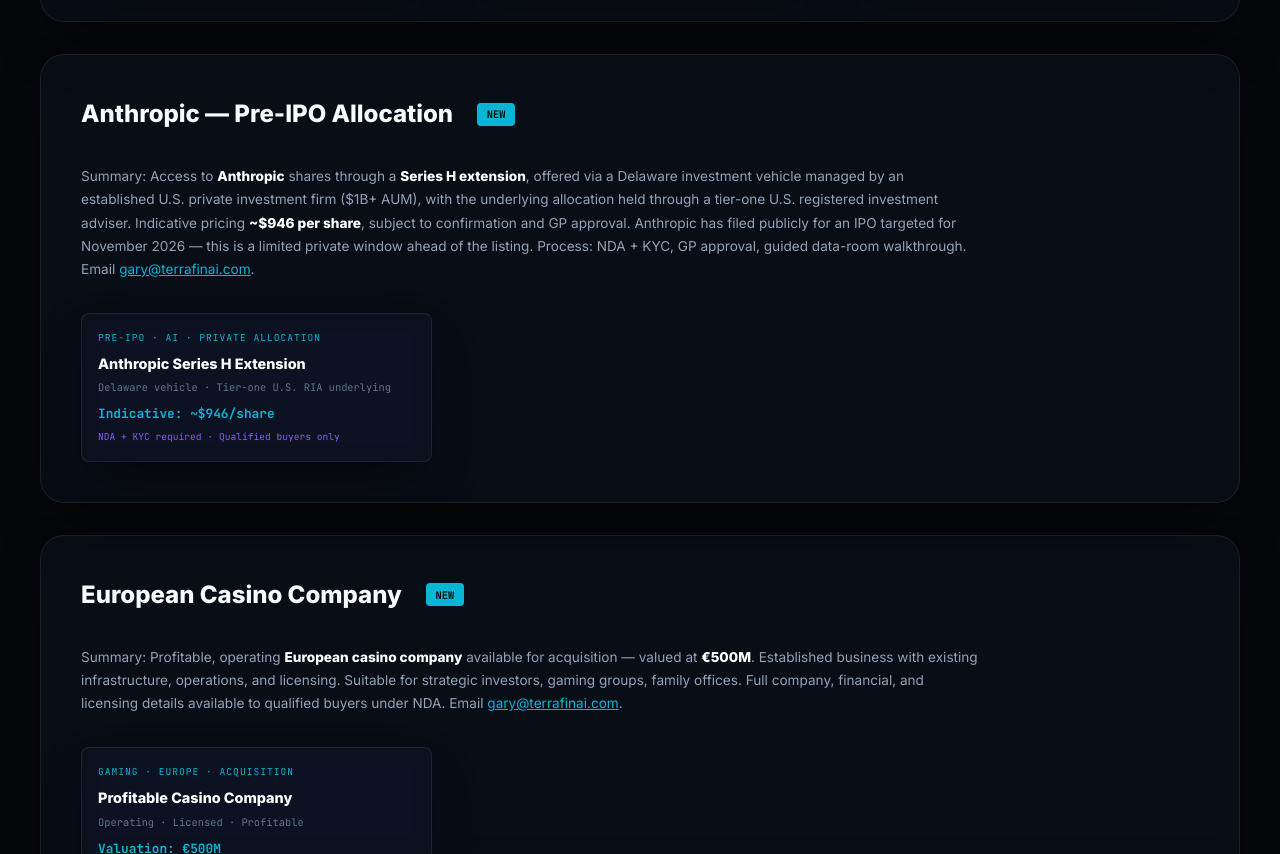
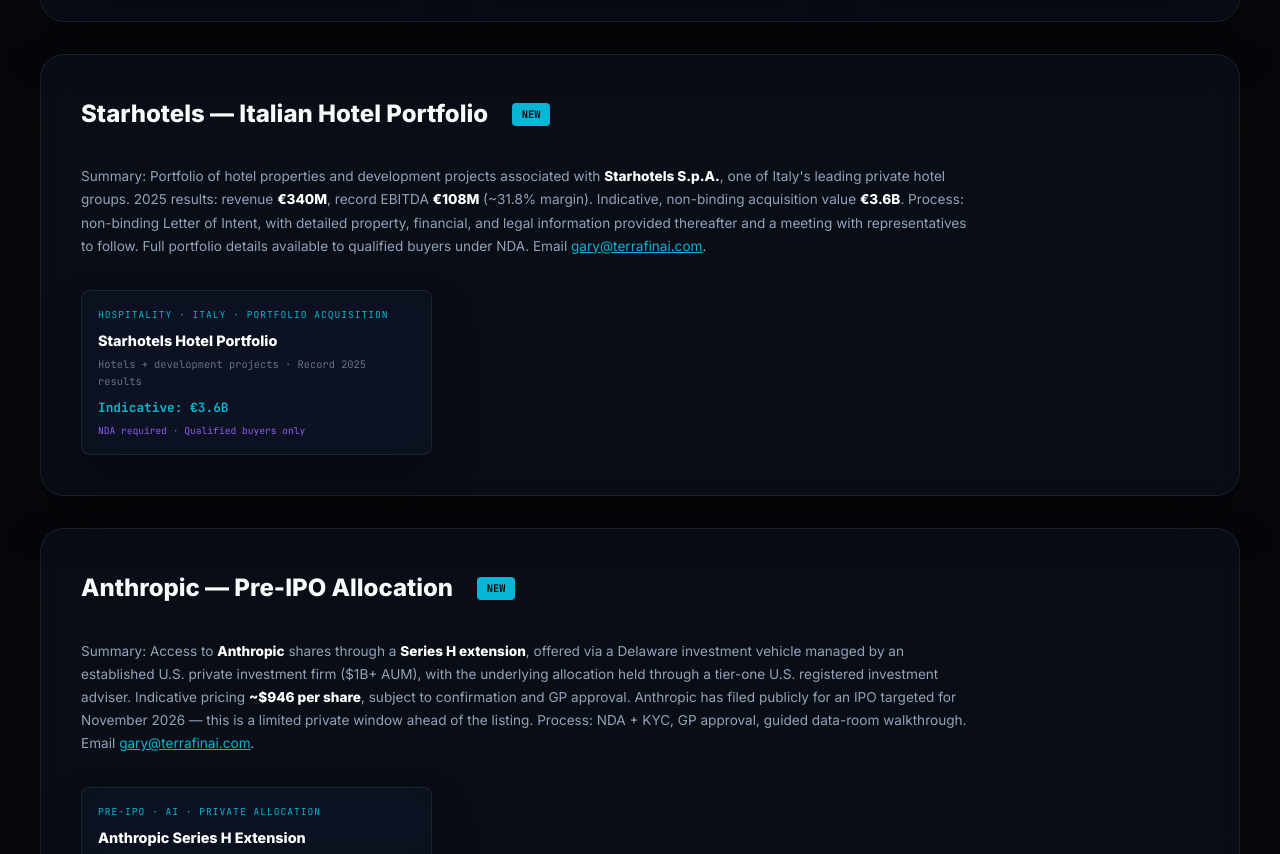
Before and after one commit to sophieamoure2026-ui/terrafinai-web, a plain HTML site: page index.html in a window 1280 px wide. Shown: the part 5697-6551 px from the top of the page. Drawn offline with Linux system fonts and the light colour scheme.

Commit message:
List Starhotels Italian hotel portfolio mandate (indicative EUR 3.6B, NDA-gated)

```diff
--- a/index.html
+++ b/index.html
@@ -568,6 +568,21 @@
 <div class="mono" style="font-size: 0.65rem; color: var(--text-dim);">31 → 40 rooms</div>
 <div class="mono" style="font-size: 0.8rem; color: var(--accent-cyan); font-weight: bold; margin-top: 0.5rem;">Guide price: €110M</div>
 
+</div>
+</div>
+</section>
+
+<!-- STARHOTELS PORTFOLIO — NEW MANDATE -->
+<section class="deals glass-panel" style="margin-bottom: 2rem;">
+<div class="section-title">Starhotels — Italian Hotel Portfolio <span class="mono" style="font-size: 0.65rem; background: var(--accent-cyan); color: #000; padding: 0.2rem 0.6rem; border-radius: 4px; vertical-align: middle; margin-left: 0.5rem;">NEW</span></div>
+<p style="color: var(--text-muted); font-size: 0.85rem; line-height: 1.7; margin-bottom: 1.5rem; max-width: 900px;">Summary: Portfolio of hotel properties and development projects associated with <strong style="color:#fff;">Starhotels S.p.A.</strong>, one of Italy's leading private hotel groups. 2025 results: revenue <strong style="color:#fff;">€340M</strong>, record EBITDA <strong style="color:#fff;">€108M</strong> (~31.8% margin). Indicative, non-binding acquisition value <strong style="color:#fff;">€3.6B</strong>. Process: non-binding Letter of Intent, with detailed property, financial, and legal information provided thereafter and a meeting with representatives to follow. Full portfolio details available to qualified buyers under NDA. Email <a href="mailto:gary@terrafinai.com" style="color: var(--accent-cyan);">gary@terrafinai.com</a>.</p>
+<div class="deal-grid">
+<div class="glass-panel" style="padding: 1rem; border-radius: 8px;">
+<div class="mono" style="font-size: 0.6rem; color: var(--accent-cyan); margin-bottom: 0.4rem; letter-spacing: 1px;">HOSPITALITY · ITALY · PORTFOLIO ACQUISITION</div>
+<div style="font-size: 0.9rem; font-weight: bold; color: #fff; margin-bottom: 0.3rem;">Starhotels Hotel Portfolio</div>
+<div class="mono" style="font-size: 0.65rem; color: var(--text-dim);">Hotels + development projects · Record 2025 results</div>
+<div class="mono" style="font-size: 0.8rem; color: var(--accent-cyan); font-weight: bold; margin-top: 0.5rem;">Indicative: €3.6B</div>
+<div class="mono" style="font-size: 0.6rem; color: var(--accent-violet); margin-top: 0.3rem;">NDA required · Qualified buyers only</div>
 </div>
 </div>
 </section>
```
